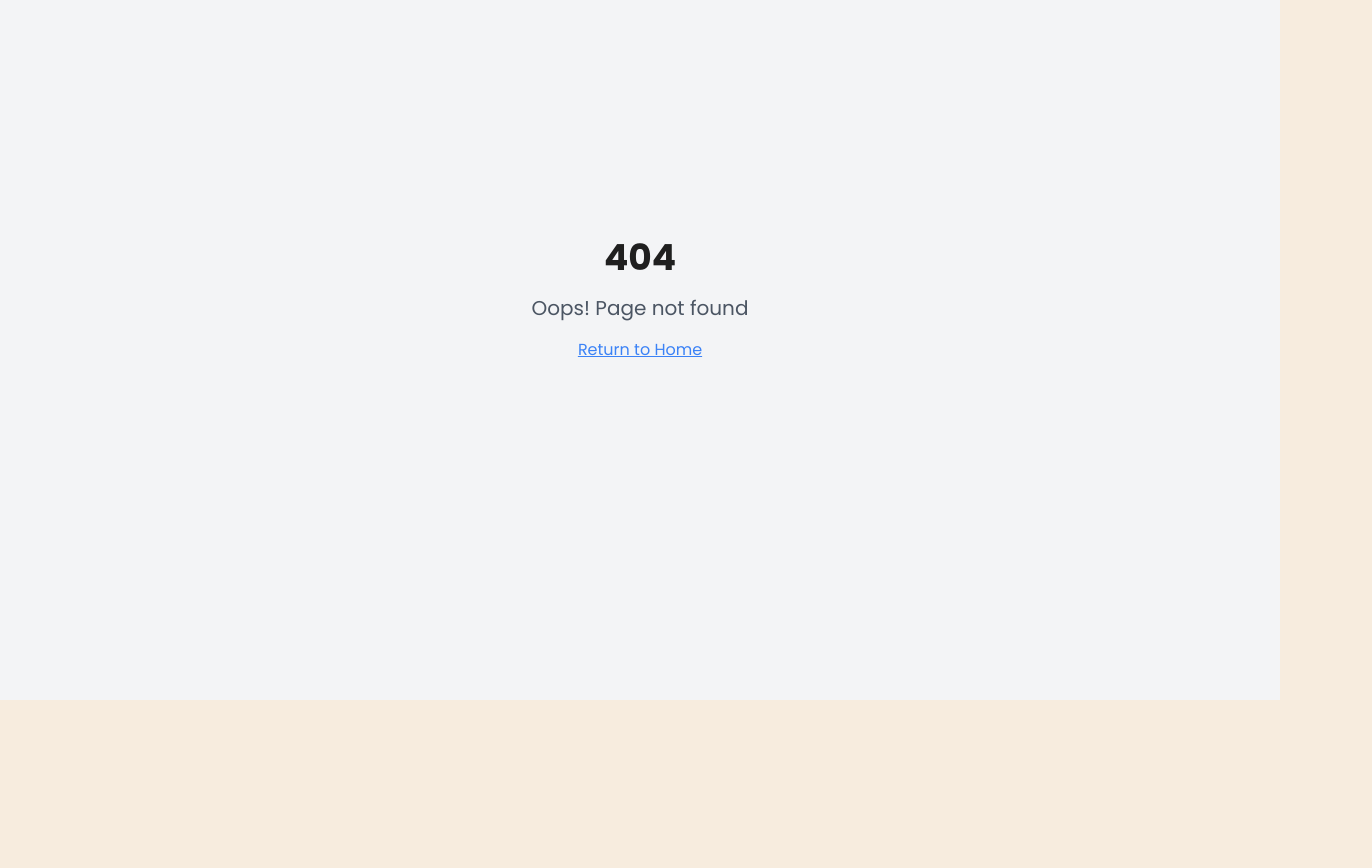
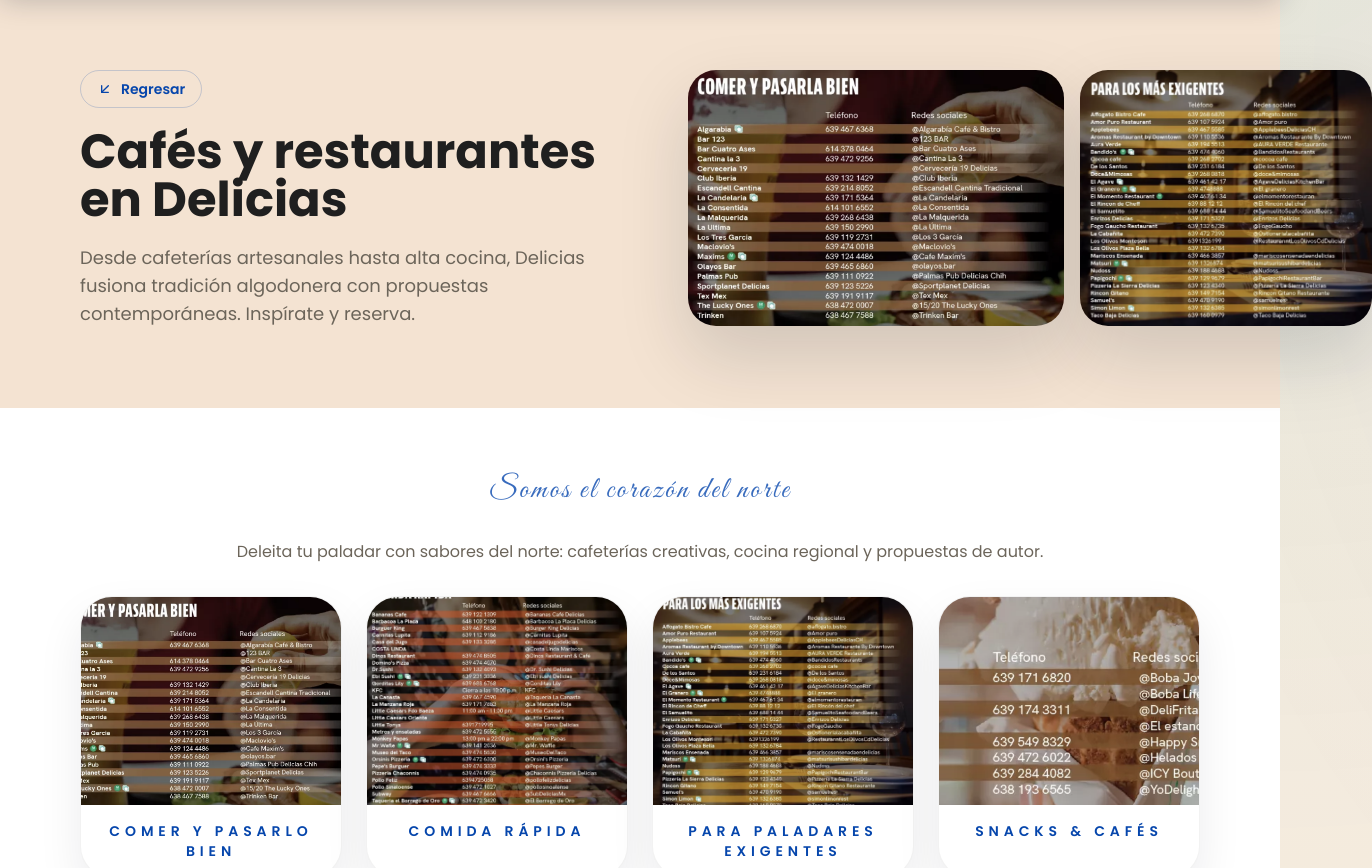
Before and after one commit to daezhn/delicias-tour-connect, a React (Vite) app: page /experiencias/que-comer in a window 1280 px wide. Before the commit this address had no page. Shown: the part 100-968 px from the top of the page, 1372 px wide, since content can reach past the window. Before the commit the page ends 800 px from the top, so only its background shows below. Built offline with nearby package versions, Linux system fonts and the light colour scheme.

Commit message:
Add '¿Qué comer?' experiences page and collage link
Introduces the new 'ExperienciasQueComer' page with local food recommendations and categories. Updates routing in App.tsx and adds a '¿Qué comer?' card to the ExperiencesCollage component for navigation.

```diff
--- a/src/App.tsx
+++ b/src/App.tsx
@@ -10,6 +10,7 @@ import Pantalla from "./pages/Pantalla";
 import Tours from "./pages/Tours";
 import ExperienciasQueHacer from "./pages/ExperienciasQueHacer";
 import ExperienciasVidaNocturna from "./pages/ExperienciasVidaNocturna";
+import ExperienciasQueComer from "./pages/ExperienciasQueComer";
 import { LocaleProvider } from "@/hooks/use-locale";
 
 const queryClient = new QueryClient();
@@ -28,6 +29,7 @@ const App = () => (
             <Route path="/tours" element={<Tours />} />
             <Route path="/experiencias/que-hacer" element={<ExperienciasQueHacer />} />
             <Route path="/experiencias/vida-nocturna" element={<ExperienciasVidaNocturna />} />
+            <Route path="/experiencias/que-comer" element={<ExperienciasQueComer />} />
             {/* ADD ALL CUSTOM ROUTES ABOVE THE CATCH-ALL "*" ROUTE */}
             <Route path="*" element={<NotFound />} />
           </Routes>
--- a/src/components/ExperiencesCollage.tsx
+++ b/src/components/ExperiencesCollage.tsx
@@ -35,6 +35,13 @@ const experiences = [
     image: "/images/Galería/14.jpg",
     title: { es: "Deportes", en: "Sports" },
     size: ""
+  },
+  {
+    id: "dine",
+    href: "/experiencias/que-comer",
+    image: "/images/restaurant-3.jpg",
+    title: { es: "¿Qué comer?", en: "Where to eat" },
+    size: ""
   }
 ] as const;
 
@@ -62,6 +69,8 @@ export const ExperiencesCollage = () => {
                 index === 3 ? "sm:col-span-3 sm:row-span-1" : ""
               } ${
                 index === 4 ? "sm:col-span-3 sm:row-span-1" : ""
+              } ${
+                index === 5 ? "sm:col-span-6 sm:row-span-1" : ""
               }`}
             >
               <img
--- /dev/null
+++ b/src/pages/ExperienciasQueComer.tsx
@@ -0,0 +1,207 @@
+import { useState } from "react";
+import { Navigation } from "@/components/Navigation";
+import { Footer } from "@/components/Footer";
+import { useLocale } from "@/hooks/use-locale";
+import { ArrowUpRight } from "lucide-react";
+import { Dialog, DialogContent } from "@/components/ui/dialog";
+
+const heroImages = ["/images/comerbien.png", "/images/exigentes.png"];
+
+const foodieStories = [
+  {
+    image: "/images/Galería/4.jpg",
+    title: {
+      es: "Los 5 mejores pasteles de Delicias",
+      en: "Top 5 cakes in Delicias"
+    },
+    description: {
+      es: "Conoce las reposterías consentidas para celebrar con sabores algodoneros y toques de sotol.",
+      en: "Discover the favorite bakeries to celebrate with cotton-inspired flavors and sotol twists."
+    },
+    href: "https://www.google.com/maps/search/pasteleria/@28.1953149,-105.4812411,7890m/data=!3m2!1e3!4b1?entry=ttu&g_ep=EgoyMDI1MTEwOS4wIKXMDSoASAFQAw%3D%3D"
+  },
+  {
+    image: "/images/Galería/19.jpg",
+    title: {
+      es: "Los 5 mejores hot dogs de Delicias",
+      en: "Top 5 hot dogs in Delicias"
+    },
+    description: {
+      es: "Explora los puestos nocturnos y toppings creativos que solo Delicias sabe ofrecer.",
+      en: "Explore the late-night stands and creative toppings only Delicias locals know."
+    },
+    href: "https://www.google.com/maps/search/hot+dog/@28.1953119,-105.4813269,7890m/data=!3m2!1e3!4b1?entry=ttu&g_ep=EgoyMDI1MTEwOS4wIKXMDSoASAFQAw%3D%3D"
+  },
+  {
+    image: "/images/Galería/10.jpg",
+    title: {
+      es: "Los 5 mejores elotes de Delicias",
+      en: "Top 5 street corn spots"
+    },
+    description: {
+      es: "Sumérgete en el sabor callejero: esquites, elotes y snacks con salsas de la casa.",
+      en: "Dive into street flavor: esquites, corn cups and snacks with house-made sauces."
+    },
+    href: "https://www.google.com/maps/search/elotes/@28.1953119,-105.4813269,7890m/data=!3m1!1e3?entry=ttu&g_ep=EgoyMDI1MTEwOS4wIKXMDSoASAFQAw%3D%3D"
+  }
+] as const;
+
+const EXPERIENCES = [
+  {
+    href: "/experiencias/que-comer/comerbien",
+    image: "/images/comerbien.png",
+    title: { es: "Comer y pasarlo bien", en: "Eat & enjoy" }
+  },
+  {
+    href: "/experiencias/que-comer/comidarapida",
+    image: "/images/comidarapida.png",
+    title: { es: "Comida rápida", en: "Quick bites" }
+  },
+  {
+    href: "/experiencias/que-comer/exigentes",
+    image: "/images/exigentes.png",
+    title: { es: "Para paladares exigentes", en: "Fine dining" }
+  },
+  {
+    href: "/experiencias/que-comer/snack",
+    image: "/images/snack.png",
+    title: { es: "Snacks & cafés", en: "Snacks & cafés" }
+  }
+] as const;
+
+const ExperienciasQueComer = () => {
+  const { locale } = useLocale();
+  const [selectedImage, setSelectedImage] = useState<string | null>(null);
+  const heading =
+    locale === "es" ? "Cafés y restaurantes en Delicias" : "Cafés & Restaurants in Delicias";
+  const heroCopy =
+    locale === "es"
+      ? "Desde cafeterías artesanales hasta alta cocina, Delicias fusiona tradición algodonera con propuestas contemporáneas. Inspírate y reserva."
+      : "From artisan cafés to fine dining, Delicias blends cotton heritage with contemporary proposals. Get inspired and book.";
+
+  return (
+    <div className="min-h-screen bg-[#fff7ef] text-foreground">
+      <Navigation />
+      <main className="pt-[90px]">
+        <section className="bg-[#f4e3d2] px-4 py-20 sm:px-8 lg:px-20">
+          <div className="grid gap-10 lg:grid-cols-[1fr,0.9fr]">
+            <div className="space-y-5">
+              <a
+                href="/experiencias/que-hacer"
+                className="inline-flex items-center gap-2 rounded-full border border-secondary/20 px-4 py-2 text-sm font-semibold text-secondary transition hover:bg-secondary/10"
+              >
+                <ArrowUpRight className="h-4 w-4 rotate-180" />
+                {locale === "es" ? "Regresar" : "Back"}
+              </a>
+              <h1 className="text-4xl font-black leading-tight text-foreground sm:text-5xl">{heading}</h1>
+              <p className="text-lg text-muted-foreground">{heroCopy}</p>
+            </div>
+            <div className="flex gap-4">
+              {heroImages.map((src) => (
+                <img
+                  key={src}
+                  src={src}
+                  alt=""
+                  loading="lazy"
+                  decoding="async"
+                  className="h-64 flex-1 rounded-[28px] object-cover shadow-[0_30px_70px_rgba(4,18,42,0.15)]"
+                />
+              ))}
+            </div>
+          </div>
+        </section>
+
+        <section className="bg-white py-16">
+          <div className="mx-auto max-w-6xl space-y-8 px-4">
+            <p className="text-center font-tourism text-3xl text-secondary/80">
+              {locale === "es" ? "Somos el corazón del norte" : "We are the heart of the north"}
+            </p>
+            <p className="text-center text-muted-foreground">
+              {locale === "es"
+                ? "Deleita tu paladar con sabores del norte: cafeterías creativas, cocina regional y propuestas de autor."
+                : "Delight your palate with northern flavors: creative cafés, regional cuisine and signature menus."}
+            </p>
+            <div className="grid gap-6 sm:grid-cols-2 lg:grid-cols-4">
+              {EXPERIENCES.map((item) => (
+                <div
+                  key={item.href}
+                  className="group cursor-pointer overflow-hidden rounded-[32px] border border-black/5 bg-white shadow-[0_20px_45px_rgba(4,18,42,0.08)] transition hover:-translate-y-1 hover:shadow-[0_30px_70px_rgba(4,18,42,0.12)]"
+                  onClick={() => setSelectedImage(item.image)}
+                >
+                  <img
+                    src={item.image}
+                    alt={item.title[locale]}
+                    className="h-52 w-full object-cover"
+                    loading="lazy"
+                    decoding="async"
+                  />
+                  <div className="p-4 text-center text-sm font-semibold uppercase tracking-[0.35em] text-secondary">
+                    {item.title[locale]}
+                  </div>
+                </div>
+              ))}
+            </div>
+          </div>
+        </section>
+
+        <section className="bg-gradient-to-br from-white via-[#fef7ef] to-[#f6b043]/25 py-20">
+          <div className="mx-auto max-w-6xl space-y-10 px-4">
+            <div className="space-y-2 text-center">
+              <p className="text-[11px] uppercase tracking-[0.5em] text-secondary/70">
+                {locale === "es" ? "Explora" : "Explore"}
+              </p>
+              <p className="font-tourism text-4xl text-secondary/90">
+                {locale === "es" ? "Recomendaciones locales" : "Local recommendations"}
+              </p>
+            </div>
+            <div className="grid gap-6 lg:grid-cols-3">
+              {foodieStories.map((story) => (
+                <article
+                  key={story.title.es}
+                  className="flex flex-col overflow-hidden rounded-[32px] border border-black/5 bg-white shadow-[0_25px_55px_rgba(4,18,42,0.12)]"
+                >
+                  <img
+                    src={story.image}
+                    alt={story.title[locale]}
+                    className="h-64 w-full object-cover"
+                    loading="lazy"
+                    decoding="async"
+                  />
+                  <div className="flex flex-1 flex-col space-y-4 p-6">
+                    <h3 className="text-2xl font-semibold text-foreground">{story.title[locale]}</h3>
+                    <p className="text-sm text-muted-foreground">{story.description[locale]}</p>
+                    <a
+                      href={story.href}
+                      target="_blank"
+                      rel="noreferrer"
+                      className="mt-auto inline-flex items-center gap-2 text-sm font-semibold uppercase tracking-[0.35em] text-secondary"
+                    >
+                      {locale === "es" ? "Ver mapa" : "Open map"}
+                      <ArrowUpRight className="h-4 w-4" />
+                    </a>
+                  </div>
+                </article>
+              ))}
+            </div>
+          </div>
+        </section>
+      </main>
+      <Dialog open={!!selectedImage} onOpenChange={(open) => !open && setSelectedImage(null)}>
+        <DialogContent className="max-w-4xl border-none bg-transparent p-0 shadow-none">
+          {selectedImage && (
+            <img
+              src={selectedImage}
+              alt="Directorio gastronómico"
+              className="max-h-[80vh] w-full rounded-[32px] object-contain"
+              loading="lazy"
+              decoding="async"
+            />
+          )}
+        </DialogContent>
+      </Dialog>
+      <Footer />
+    </div>
+  );
+};
+
+export default ExperienciasQueComer;
```
